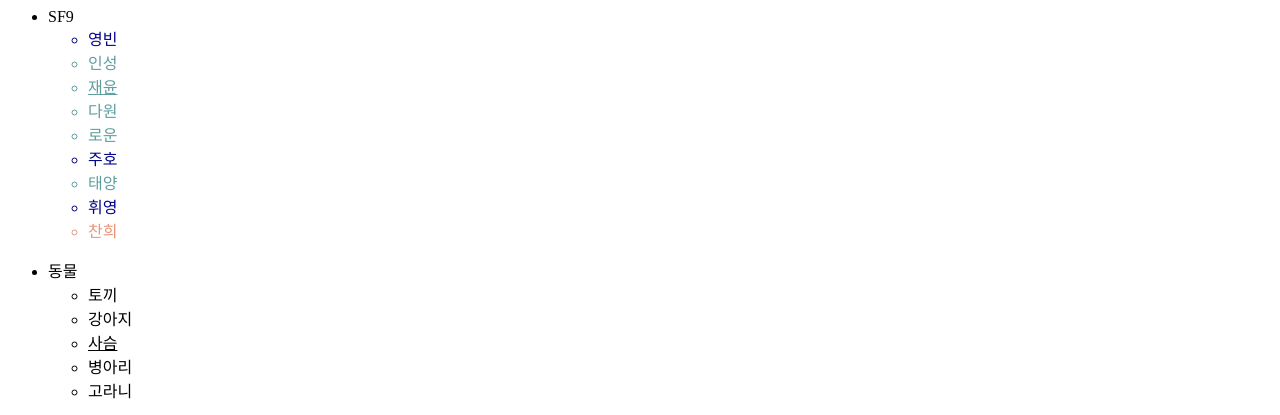
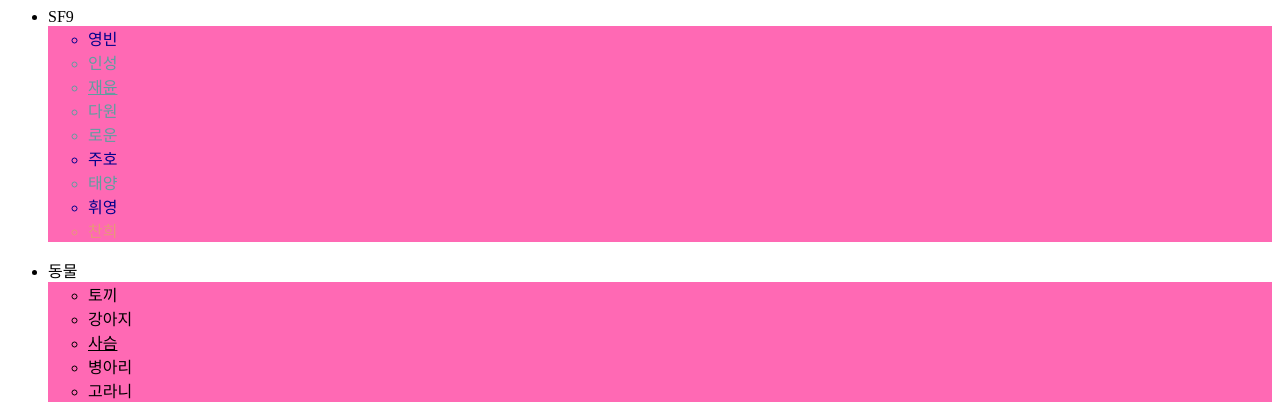
Before and after one commit to yshyeon0224/WSM_20220310_helloworld, a plain HTML site: page helloworld.html in a window 1280 px wide. Shown: the top 415 px of the page. Drawn offline with Linux system fonts and the light colour scheme.

Commit message:
CSS 연습 멤버 이름 배경

```diff
--- a/css/style.css
+++ b/css/style.css
@@ -28,3 +28,6 @@ h2 ~ h3 {
   /*h2 형제 중 여러 h3*/
   font-size: 40px;
 }
+body > ul > ul:nth-child(2) {
+  background-color: hotpink;
+}
```
